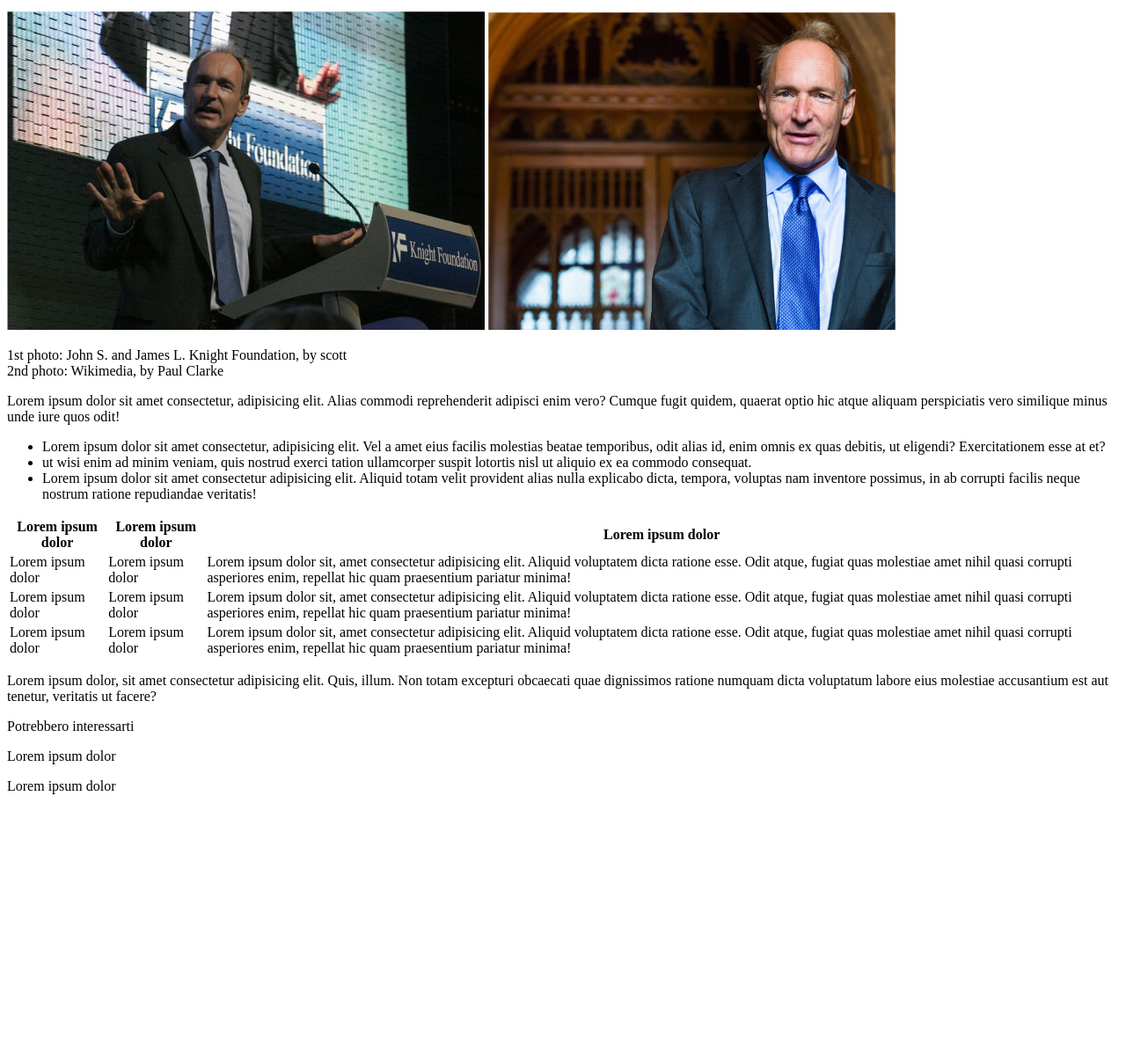
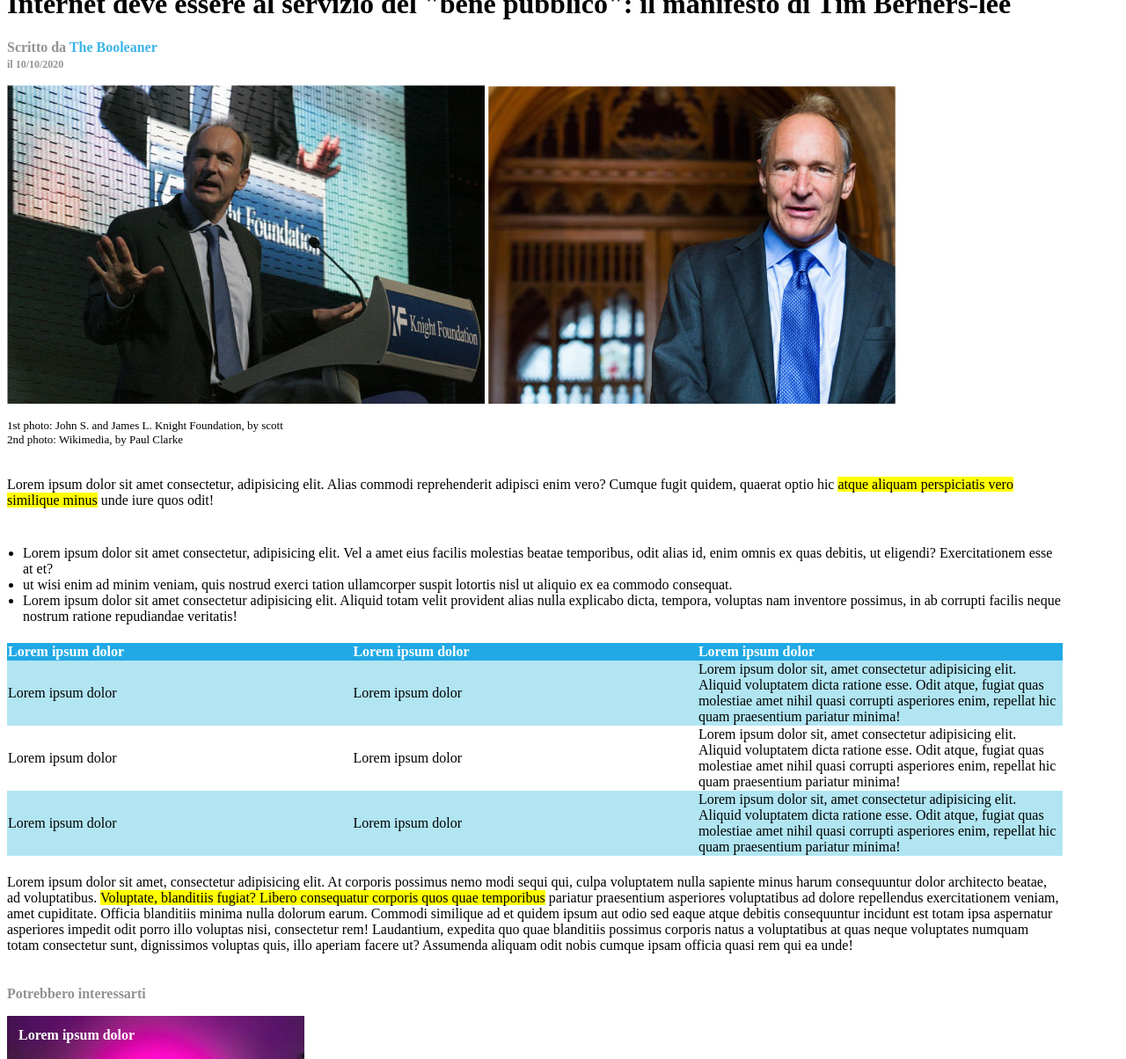
Before and after one commit to alemtt/html-css-booleaner, a plain HTML site: page index.html in a window 1280 px wide. Shown: the part 171-1375 px from the top of the page at 88% size. Before the commit the page ends 1090 px from the top, so only its background shows below. Drawn offline with Linux system fonts and the light colour scheme; files whose address does not match are found by name.

Commit message:
adding css

```diff
--- a/css/style.css
+++ b/css/style.css
@@ -1,9 +1,110 @@
+body{
+    width: 1200px;
+
+}
+
+
+
+
+
 /*header*/
+
 header{
-
+    background-image: url("C:/Users/ale/classe b/html-css-booleaner/img/pattern.png");
+    background-size: 30rem;
+    background-repeat: repeat;
+    background-color: rgba(78, 160, 255, 1);
+    height: 8rem;
 }
 
 #logo{
     text-align: left;
     width: 10rem;
+    padding-top: 70px;
 }
+
+#data{
+    font-size: 12px;
+}
+
+/* */
+
+.sottotitolo{
+    color: #929292;
+    font-size: 16px;
+    font-weight: bold;
+}
+
+#author{
+    color: #3cb4e8;
+}
+
+#desphoto{
+    font-size: 13px;
+}
+
+.paragrafo{
+    padding-top: 5px;
+    padding-bottom: 5px;
+
+}
+
+ul{
+    text-align: left;
+    padding-inline-start: 18px;
+}
+
+.evidenziato{
+    background-color: #ffff00;
+}
+
+#intab{
+    background-color: #20a9e5 ;
+    color: white;
+
+}
+
+th{
+    height: 5px;
+    width:1200px;
+    text-align: left;
+}
+
+td{
+    height: 65px;
+
+}
+
+.line1{
+    background-color: #b1e5f2;
+
+}
+
+table{
+    border-spacing: 0rem;
+}
+
+
+/*footer*/
+
+#foto1{
+background-image: url("C:/Users/ale/classe b/html-css-booleaner/img/monitor.jpg");
+background-size:cover;
+width: 312px;
+height: 208px;
+color: white;
+font-weight: bolder;
+padding: 13px;
+
+}
+
+#foto2{
+    background-image: url("C:/Users/ale/classe b/html-css-booleaner/img/graph.jpg");
+    background-size:cover;
+    width: 311px;
+    height: 207px;
+    color: white;
+    font-weight: bolder;
+    padding: 13px;
+
+}
--- a/index.html
+++ b/index.html
@@ -11,10 +11,20 @@
         <img id="logo" src="./img/logo.svg" alt="">
     </header>
     <main>
+
+    <!--title and images-->
+
         <div class="titolo">
             <h1>Internet deve essere al servizio del "bene pubblico": il manifesto di Tim Berners-lee</h1>
-            <p id="sottotitolo">
-                scritto da <span id="author">The Booleaner</span> <br> il 10/10/2020
+            <p class="sottotitolo">
+                Scritto da
+                <span id="author">
+                    The Booleaner
+                </span>
+                <br>
+                <span id="data">
+                    il 10/10/2020
+                </span>
             </p>
             <img class="mainphoto" src="./img/tim-1.jpg" alt="">
             <img src="./img/tim-2.jpg" alt="" class="class">
@@ -24,9 +34,20 @@
                 2nd photo: Wikimedia, by Paul Clarke
             </p>
         </div>
+
+    <!--first paragraph-->
+
+        <div class="paragrafo">
             <p>
-            Lorem ipsum dolor sit amet consectetur, adipisicing elit. Alias commodi reprehenderit adipisci enim vero? Cumque fugit quidem, quaerat optio hic atque aliquam perspiciatis vero similique minus unde iure quos odit!
+                Lorem ipsum dolor sit amet consectetur, adipisicing elit. Alias commodi reprehenderit adipisci enim vero? Cumque fugit quidem, quaerat optio hic
+                <span class="evidenziato">atque aliquam perspiciatis vero similique minus</span>
+                 unde iure quos odit!
             </p>
+        </div>
+
+    <!--unordered list-->
+
+        <div class="paragrafo">
             <ul>
                 <li>
                     Lorem ipsum dolor sit amet consectetur, adipisicing elit. Vel a amet eius facilis molestias beatae temporibus, odit alias id, enim omnis ex quas debitis, ut eligendi? Exercitationem esse at et?
@@ -39,6 +60,8 @@
                 </li>
 
             </ul>
+        </div>
+    <!--middle table-->
         <table>
             <tr id="intab">
                 <th>
@@ -85,15 +108,24 @@
                 </td>
             </tr>
         </table>
+
+    <!--last paragraph-->
+
+        <div class="paragrafo">
             <p>
-            Lorem ipsum dolor, sit amet consectetur adipisicing elit. Quis, illum. Non totam excepturi obcaecati quae dignissimos ratione numquam dicta voluptatum labore eius molestiae accusantium est aut tenetur, veritatis ut facere?
+                Lorem ipsum dolor sit amet, consectetur adipisicing elit. At corporis possimus nemo modi sequi qui, culpa voluptatem nulla sapiente minus harum consequuntur dolor architecto beatae, ad voluptatibus.
+                <span class="evidenziato">Voluptate, blanditiis fugiat? Libero consequatur corporis quos quae temporibus</span>
+                pariatur praesentium asperiores voluptatibus ad dolore repellendus exercitationem veniam, amet cupiditate. Officia blanditiis minima nulla dolorum earum. Commodi similique ad et quidem ipsum aut odio sed eaque atque debitis consequuntur incidunt est totam ipsa aspernatur asperiores impedit odit porro illo voluptas nisi, consectetur rem! Laudantium, expedita quo quae blanditiis possimus corporis natus a voluptatibus at quas neque voluptates numquam totam consectetur sunt, dignissimos voluptas quis, illo aperiam facere ut? Assumenda aliquam odit nobis cumque ipsam officia quasi rem qui ea unde!
              </p>
+        </div>
+    </main>
 
-    </main>
+    <!--footer suggestion-->
+
     <footer>
-        <p>Potrebbero interessarti</p>
-        <p>Lorem ipsum dolor</p>
-        <p>Lorem ipsum dolor</p>
+        <p class="sottotitolo">Potrebbero interessarti</p>
+        <p id="foto1">Lorem ipsum dolor</p>
+        <p id="foto2">Lorem ipsum dolor</p>
     </footer>
 
 </body>
```
Lines whose indentation alone changed are shown as unchanged.
